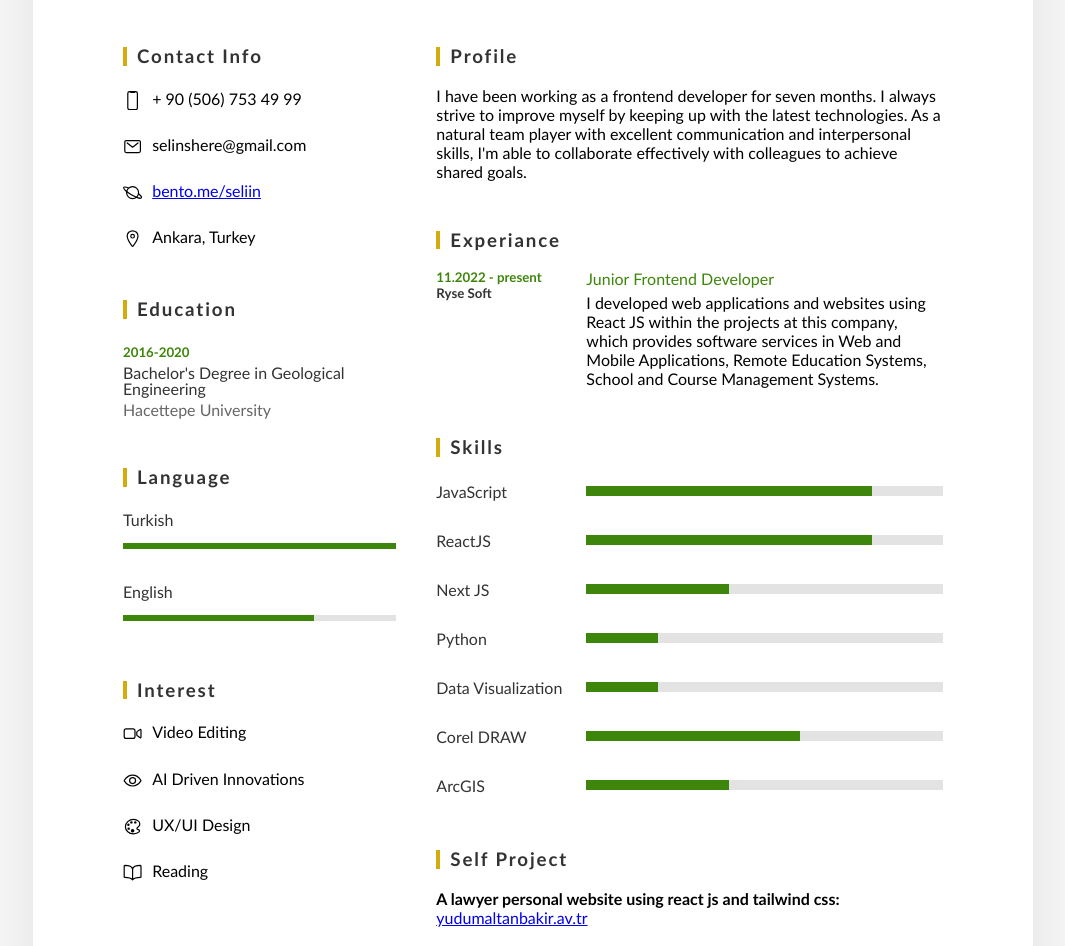
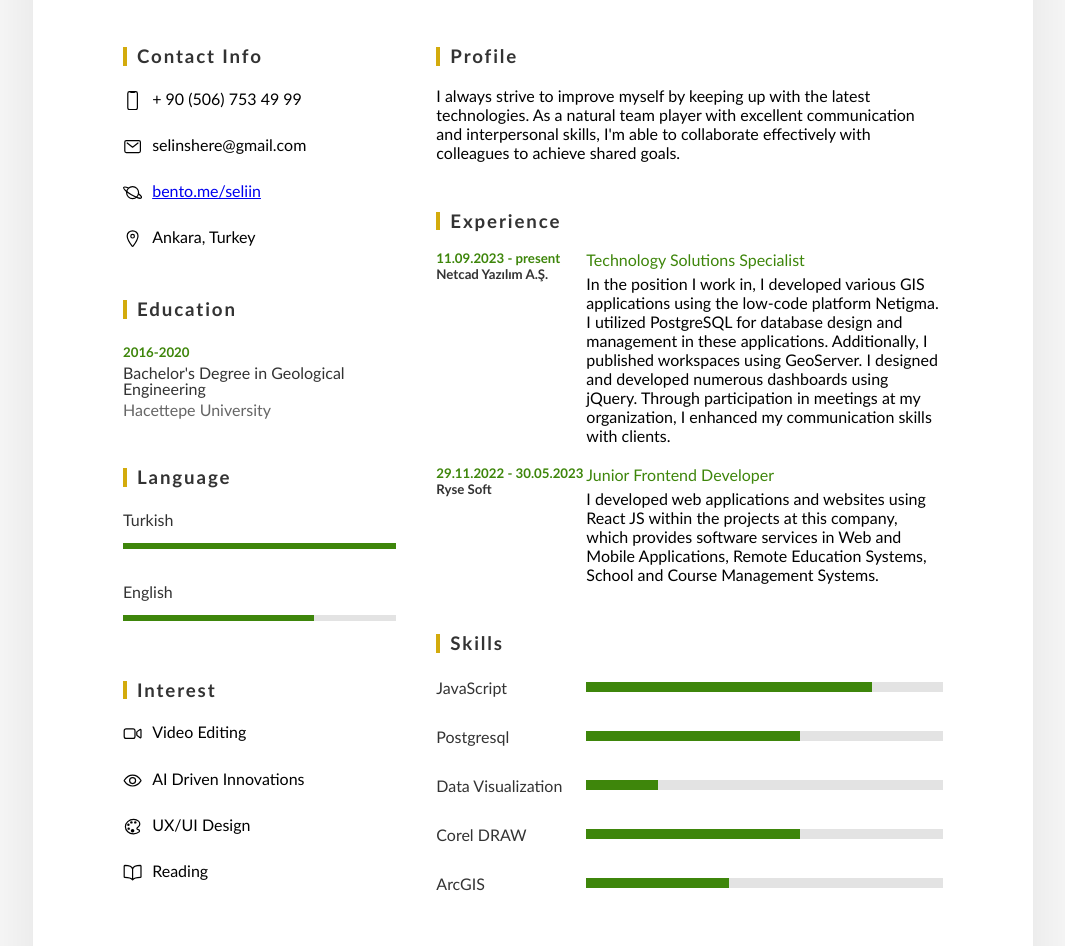
Before and after one commit to seliind/cv, a plain HTML site: page index.html in a window 1280 px wide. Shown: the part 355-1301 px from the top of the page, without its empty margins (107-1172 px from the left). Drawn offline with nearby package versions, Linux system fonts and the light colour scheme.

Commit message:
Update index.html

```diff
--- a/index.html
+++ b/index.html
@@ -110,18 +110,32 @@
           <div class="about">
             <h3>Profile</h3>
             <p>
-              I have been working as a frontend developer for seven months. I
-              always strive to improve myself by keeping up with the latest
+              I always strive to improve myself by keeping up with the latest
               technologies. As a natural team player with excellent
               communication and interpersonal skills, I'm able to collaborate
               effectively with colleagues to achieve shared goals.
             </p>
           </div>
           <div class="about">
-            <h3>Experiance</h3>
+            <h3>Experience</h3>
             <div class="box">
               <div class="year_company">
-                <h5>11.2022 - present</h5>
+                <h5>11.09.2023 - present</h5>
+                <h5>Netcad Yazılım A.Ş.</h5>
+              </div>
+              <div class="text">
+                <h4>Technology Solutions Specialist</h4>
+                <p>
+                  In the position I work in, I developed various GIS applications using the low-code platform Netigma.
+                   I utilized PostgreSQL for database design and management in these applications. Additionally,
+                   I published workspaces using GeoServer. I designed and developed numerous dashboards using jQuery.
+                  Through participation in meetings at my organization, I enhanced my communication skills with clients.
+                </p>
+              </div>
+            </div>
+            <div class="box">
+              <div class="year_company">
+                <h5>29.11.2022 - 30.05.2023</h5>
                 <h5>Ryse Soft</h5>
               </div>
               <div class="text">
@@ -134,6 +148,7 @@
                 </p>
               </div>
             </div>
+
           </div>
 
           <div class="about skills">
@@ -145,21 +160,9 @@
               </span>
             </div>
             <div class="box">
-              <h4>ReactJS</h4>
+              <h4>Postgresql</h4>
               <span class="percent">
-                <div style="width: 80%"></div>
-              </span>
-            </div>
-            <div class="box">
-              <h4>Next JS</h4>
-              <span class="percent">
-                <div style="width: 40%"></div>
-              </span>
-            </div>
-            <div class="box">
-              <h4>Python</h4>
-              <span class="percent">
-                <div style="width: 20%"></div>
+                <div style="width: 60%"></div>
               </span>
             </div>
             <div class="box">
```
